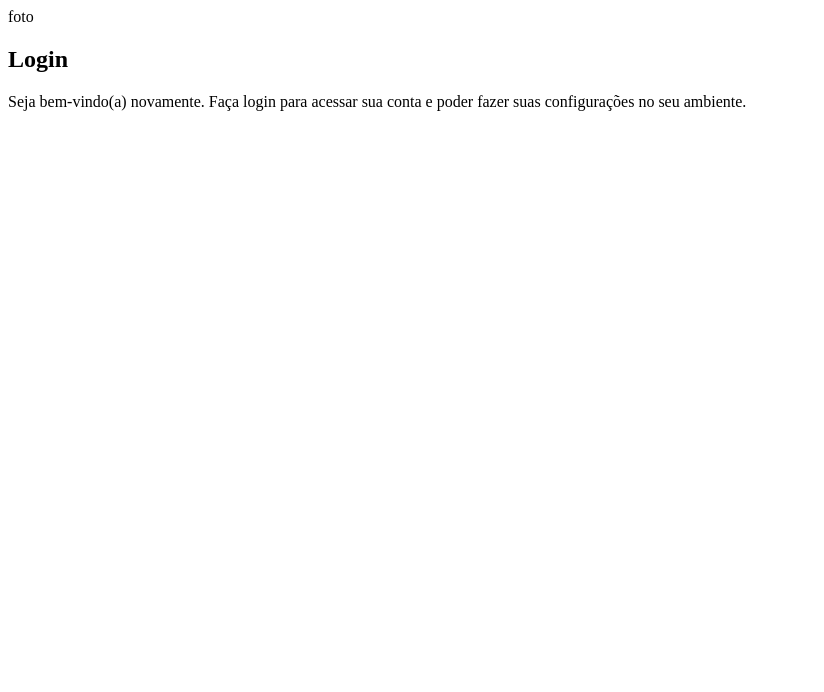
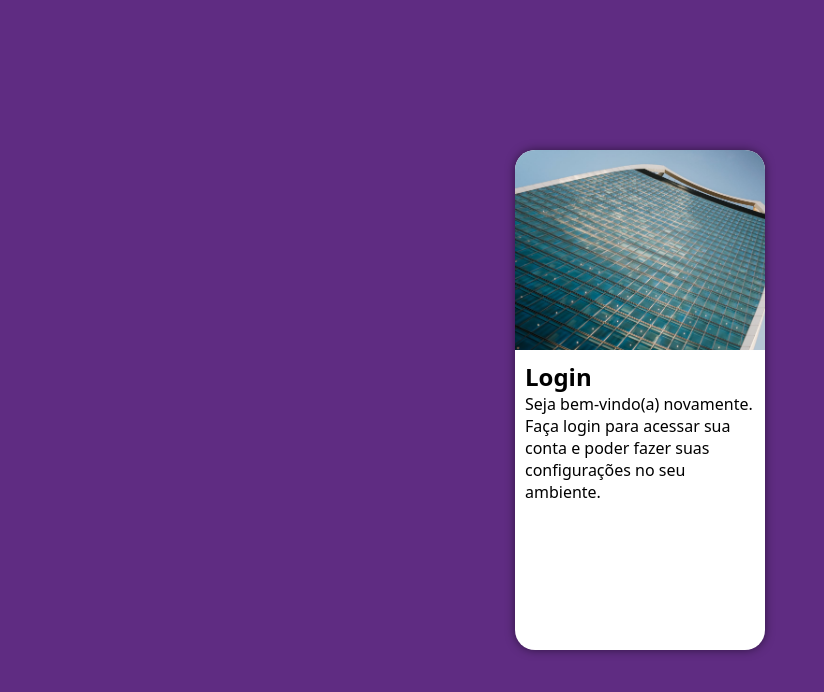
Before and after one commit to victorroberto03020/projeto-login, a plain HTML site: page index.html in a window 1280 px wide. Shown: the whole page, without its empty margins (0-824 px from the left). Drawn offline with Linux system fonts and the light colour scheme.

Commit message:
iniciando projeto login

```diff
--- a/estilos/style.css
+++ b/estilos/style.css
@@ -1 +1,51 @@
 @charset "UTF-8";
+
+/*
+    paleta de cores:
+    - verde: #49a09d
+    - lilás: #5f2c82
+*/
+
+* {
+    font-family: system-ui, -apple-system, BlinkMacSystemFont, 'Segoe UI', Roboto, Oxygen, Ubuntu, Cantarell, 'Open Sans', 'Helvetica Neue', sans-serif;
+    padding: 0px;
+    margin: 0px;
+    box-sizing: border-box;
+}
+
+body {
+    background-color: #5f2c82;
+}
+
+main {
+    position: relative;
+    height: 100vh;
+    width: 100vw;
+}
+
+section#login {
+    position: absolute;
+    top: 50%;
+    left: 50%;
+    transform: translate(-50%, -50%);
+    overflow: hidden;
+
+    background-color: white;
+    width: 250px;
+    height: 500px;
+    border-radius: 20px;
+    box-shadow: 0px 0px 10px rgba(0, 0, 0, 0.5);
+}
+
+section#login > div#imagem {
+    display: block;
+    background: url(../imagem/fundo-tela-login.jpg);
+    background-size: cover;
+    background-position: left bottom;
+    height: 200px;
+}
+
+section#login > div#formulario {
+    display: block;
+    padding: 10px;
+}
--- a/index.html
+++ b/index.html
@@ -10,7 +10,7 @@
     <main>
         <section id="login">
             <div id="imagem">
-                foto
+                <!--Imagem inserida no CSS-->
             </div>
             <div id="formulario">
                 <h1>Login</h1>
```
